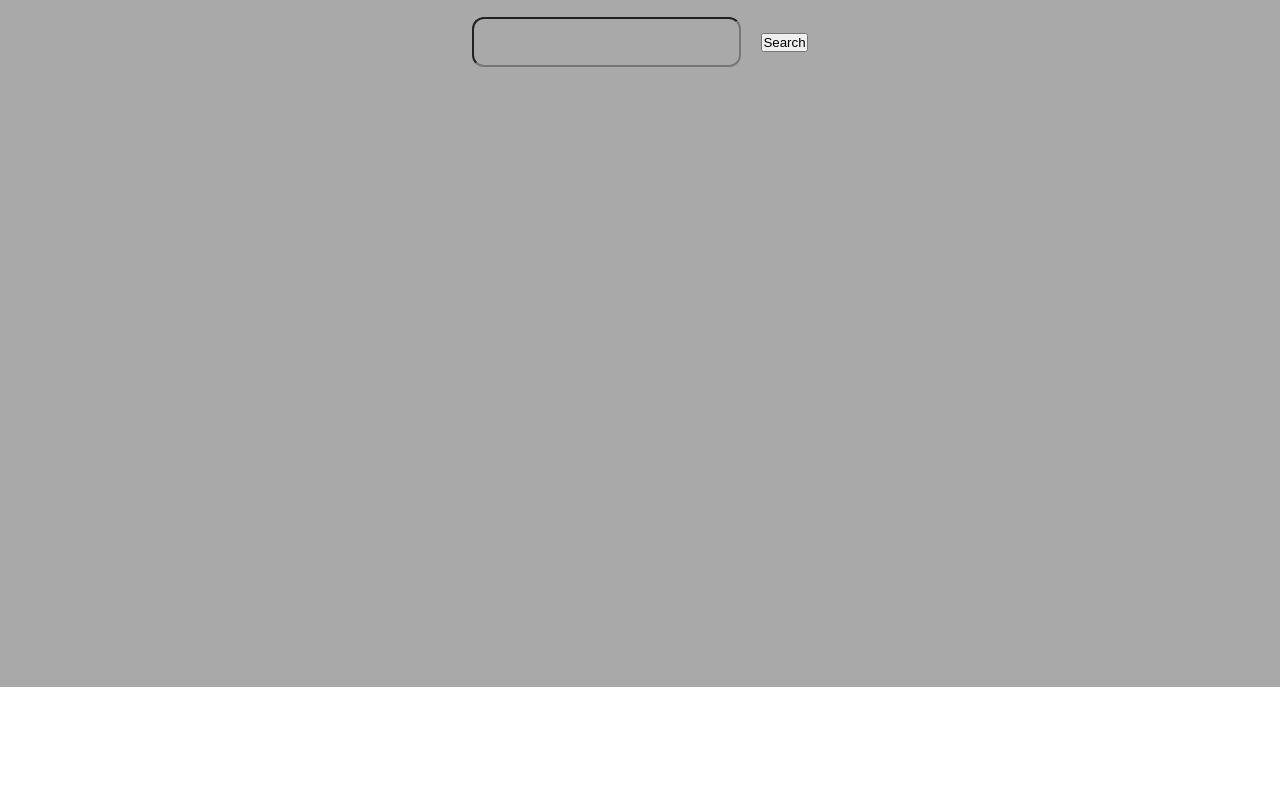
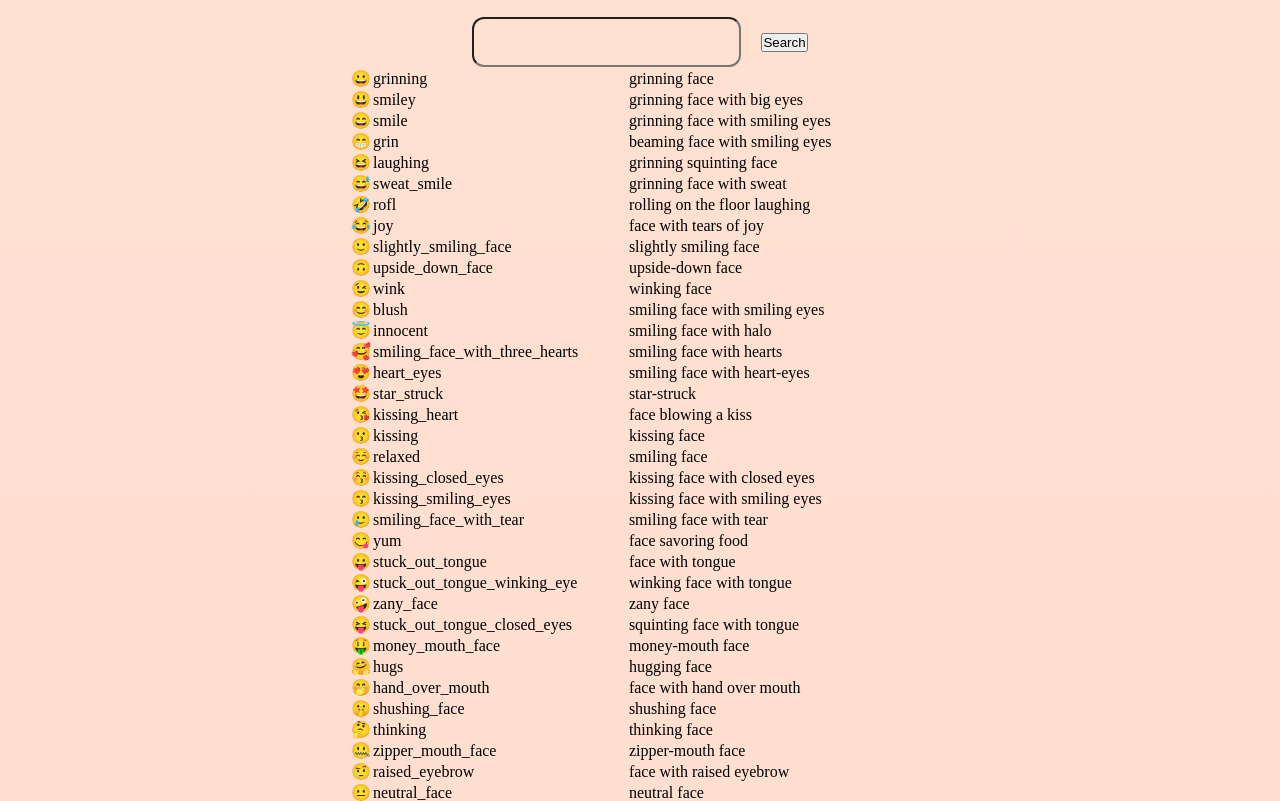
Before and after one commit to Prateekyadav01/Day6_Js_Project, a plain HTML site: page index.html in a window 1280 px wide. Shown: the part 113-914 px from the top of the page. Before the commit the page ends 800 px from the top, so only its background shows below. Drawn offline with Linux system fonts and the light colour scheme.

Commit message:
js is done

```diff
--- a/index.html
+++ b/index.html
@@ -12,9 +12,15 @@
         <hr>
         <div class="input_class">
             <input type="text" name="" id="input_box">
-        <button>Search</button>
+        <button id="Search">Search</button>
         </div>
+        <table >
+            <tbody id="new_Data">
+
+            </tbody>
+        </table>
     </div>
+    <script src="data.js"></script>
     <script src="index.js"></script>
 </body>
 </html>
--- a/index.js
+++ b/index.js
@@ -0,0 +1,56 @@
+
+let newData = document.getElementById("new_Data");
+let input_box = document.getElementById("input_box");
+let Search = document.getElementById("Search");
+// console.log(newData);
+
+// console.log(emojiList);
+
+
+// emojiList.forEach(function(emoji) {
+//     let newRow = document.createElement("tr");
+//     let newCol = document.createElement("td");
+//     let newCol2 = document.createElement("td");
+//     let newCol3 = document.createElement("td");
+//     newCol.innerHTML =emoji.emoji;
+//     newCol2.innerHTML =emoji.aliases[0];
+//     newCol3.innerHTML =emoji.description;
+//     // console.log(newCol2)
+//     newRow.appendChild(newCol);
+//     newRow.appendChild(newCol2);
+//     newRow.appendChild(newCol3);
+//     newData.appendChild(newRow);
+// })
+
+
+function repeat(ans){
+    let filtered = emojiList.filter(function(emoji){
+        return emoji.aliases.some(alias => alias.toLowerCase().includes(ans))
+      });
+      if (filtered.length > 0) {
+          newData.innerHTML = "";
+          filtered.forEach(function(emoji) {
+              let newRow = document.createElement("tr");
+              let newCol = document.createElement("td");
+              let newCol2 = document.createElement("td");
+              let newCol3 = document.createElement("td");
+              newCol.innerHTML = emoji.emoji;
+              newCol2.innerHTML = emoji.aliases[0];
+              newCol3.innerHTML = emoji.description;
+              newRow.appendChild(newCol);
+              newRow.appendChild(newCol2);
+              newRow.appendChild(newCol3);
+              newData.appendChild(newRow);
+          });
+      }
+}
+input_box.addEventListener("input",function(e){
+    let ans = e.target.value.toLowerCase();
+    console.log(ans);
+    repeat(ans);
+
+})
+
+window.addEventListener("load",function(){
+    repeat('');
+});
--- a/style.css
+++ b/style.css
@@ -5,13 +5,13 @@
 
 .main{
     width: 100%;
-    height: 100vh;
+    min-height: 100vh;
     display: flex;
     flex-direction: column;
      padding-top: 60px;
     /* justify-content: center; */
     align-items: center;
-    background-color: darkgray;
+    background: linear-gradient(rgb(255, 225, 209), rgb(249, 159, 159));
 }
 .input_class{
     display: flex;
```
